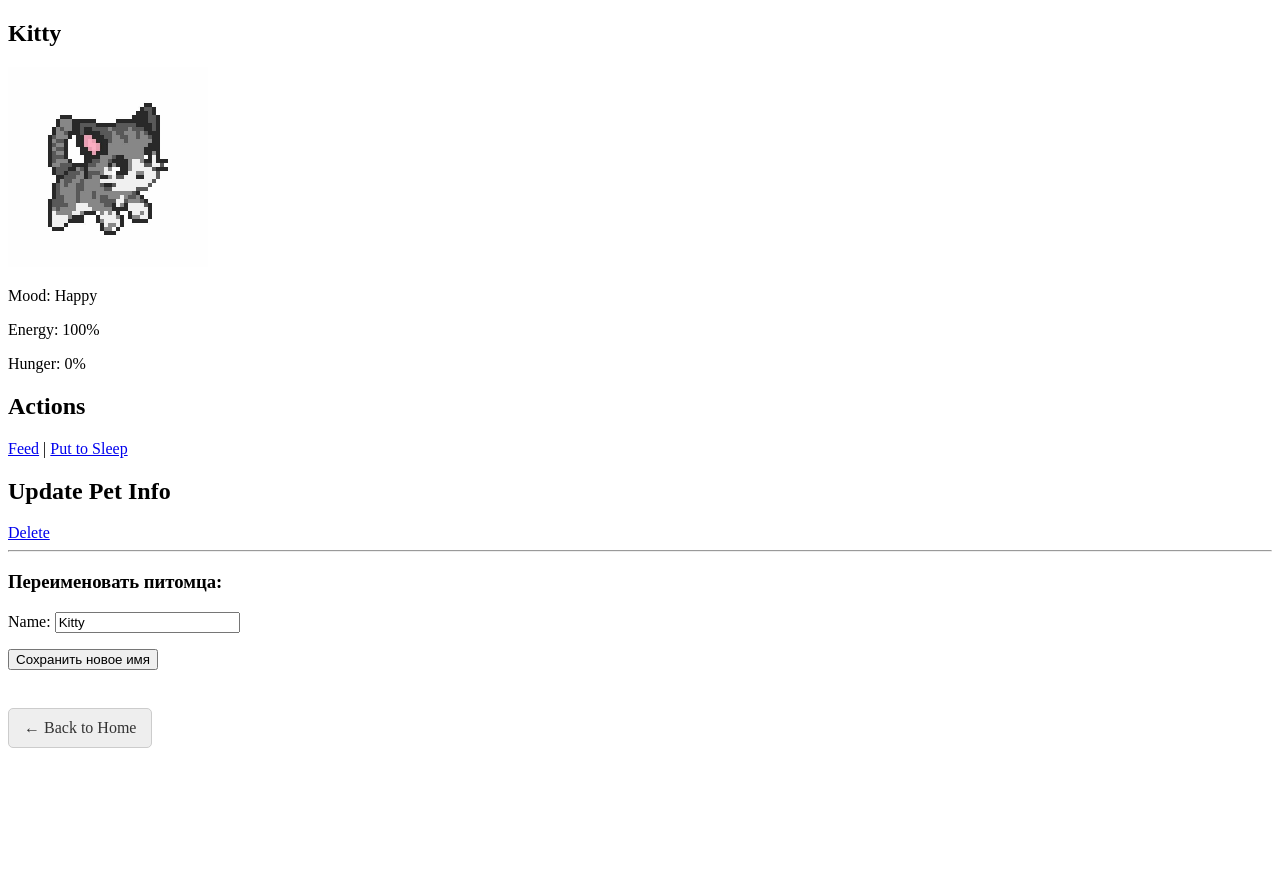
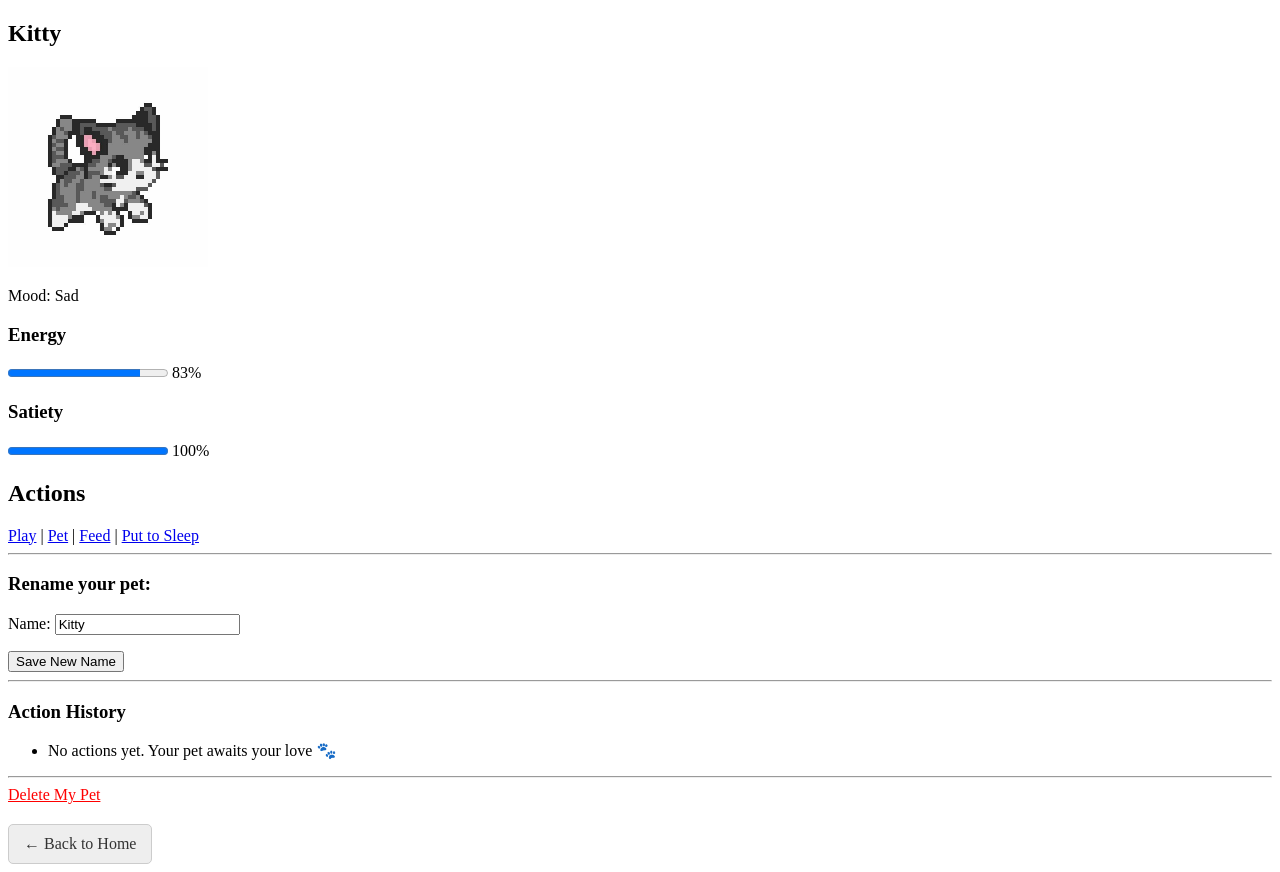
Before and after one commit to despondenssy/virtual_pet, a Django app: page /pet/4/ in a window 1280 px wide. Before the commit the page ends 748 px from the top, so only its background shows below. Run offline with Django 5.2, Linux system fonts and the light colour scheme; data comes from the database, SQL or seed files in the repository.

Commit message:
Add pet actions functionality (play, pet)

```diff
--- a/pet/forms.py
+++ b/pet/forms.py
@@ -2,7 +2,7 @@
 from .models import Pet
 
 class PetForm(forms.ModelForm):
-    image = forms.ChoiceField(  # переопределяем image
+    image = forms.ChoiceField(
         choices=[
             ('pet_images/cat1.png', 'Cat 1'),
             ('pet_images/cat2.jpg', 'Cat 2'),
--- a/pet/models.py
+++ b/pet/models.py
@@ -1,4 +1,5 @@
 from django.db import models
+from django.utils import timezone
 
 class Pet(models.Model):
     MOOD_CHOICES = [
@@ -10,10 +11,43 @@
 
     name = models.CharField(max_length=50)  # Имя питомца
     mood = models.CharField(max_length=20, choices=MOOD_CHOICES, default='happy') # Настроение
-    hunger = models.PositiveIntegerField(default=0)  # Голод (0-100)
+    satiety = models.PositiveIntegerField(default=0)  # Голод (0-100)
     energy = models.PositiveIntegerField(default=100)  # Энергия (0-100)
     # image = models.ImageField(upload_to='pet_images/', blank=True, null=True)
     image = models.CharField(max_length=100, blank=True, null=True)
 
+    last_updated = models.DateTimeField(default=timezone.now)
+
     def __str__(self):
         return self.name
+
+    def update_state(self):
+    # Получаем текущее время и время последнего обновления
+        now = timezone.now()
+        time_passed = now - self.last_updated
+        minutes_passed = time_passed.total_seconds() // 60
+
+        if minutes_passed >= 2:  # Обновляем, если прошло хотя бы 2 минуты
+            decay = int(minutes_passed)
+
+            self.satiety = min(100, self.satiety + decay)
+            self.energy = max(0, self.energy - decay)
+
+            # Обновляем настроение на основе энергии и голода
+            if self.energy < 30 or self.satiety > 70:
+                self.mood = 'sad'
+            elif self.energy > 70 and self.satiety < 30:
+                self.mood = 'happy'
+            else:
+                self.mood = 'sleepy'
+
+            self.last_updated = now
+            self.save()
+
+class PetAction(models.Model):
+    pet = models.ForeignKey('Pet', on_delete=models.CASCADE, related_name='actions')
+    action = models.CharField(max_length=100)
+    timestamp = models.DateTimeField(default=timezone.now)
+
+    def __str__(self):
+        return f"{self.pet.name} — {self.action} at {self.timestamp.strftime('%Y-%m-%d %H:%M:%S')}"
--- a/pet/templates/pet/home.html
+++ b/pet/templates/pet/home.html
@@ -13,7 +13,7 @@
     <ul>
     {% for pet in pets %}
         <li>
-            <a href="{% url 'pet_info' pet.id %}"><strong>{{ pet.name }}</strong></a> - Mood: {{ pet.mood }}, Hunger: {{ pet.hunger }}, Energy: {{ pet.energy }}
+            <a href="{% url 'pet_info' pet.id %}"><strong>{{ pet.name }}</strong></a> - Mood: {{ pet.mood }}, Satiety: {{ pet.satiety }}, Energy: {{ pet.energy }}
             <a href="{% url 'delete_pet' pet.id %}">Delete</a>
         </li>
     {% endfor %}
--- a/pet/templates/pet/pet_info.html
+++ b/pet/templates/pet/pet_info.html
@@ -14,26 +14,42 @@
         <img src="/media/pet_images/cat2.jpg" alt="Default Pet Image" width="200">
     {% endif %}
 
+    <p>Mood: {{ pet.get_mood_display }}</p>
 
+    <h3>Energy</h3>
+    <progress value="{{ pet.energy }}" max="100"></progress> {{ pet.energy }}%
 
-    <p>Mood: {{ pet.get_mood_display }}</p>
-    <p>Energy: {{ pet.energy }}%</p>
-    <p>Hunger: {{ pet.hunger }}%</p>
+    <h3>Satiety</h3>
+    <progress value="{{ pet.satiety }}" max="100"></progress> {{ pet.satiety }}%
 
     <h2>Actions</h2>
+    <a href="{% url 'play_with_pet' pet.id %}">Play</a> |
+    <a href="{% url 'pet_pet' pet.id %}">Pet</a> |
     <a href="{% url 'feed_pet' pet.id %}">Feed</a> |
     <a href="{% url 'put_to_sleep' pet.id %}">Put to Sleep</a>
 
-    <h2>Update Pet Info</h2>
-    <a href="{% url 'delete_pet' pet.id %}">Delete</a>
+    <hr>
 
-    <hr>
-    <h3>Переименовать питомца:</h3>
+    <h3>Rename your pet:</h3>
     <form method="post">
         {% csrf_token %}
         {{ form.as_p }}
-        <button type="submit">Сохранить новое имя</button>
+        <button type="submit">Save New Name</button>
     </form>
+
+    <hr>
+    <h3>Action History</h3>
+    <ul>
+        {% for action in pet.actions.all|dictsortreversed:"timestamp"|slice:":7" %}
+            <li>{{ action.timestamp|date:"H:i:s d.m.Y" }} — {{ action.action }}</li>
+        {% empty %}
+            <li>No actions yet. Your pet awaits your love 🐾</li>
+        {% endfor %}
+    </ul>
+
+    <hr>
+
+    <a href="{% url 'delete_pet' pet.id %}" style="color: red;">Delete My Pet</a>
 
     <br>
     <a href="{% url 'home' %}" style="display: inline-block; margin-top: 20px; padding: 10px 15px; background-color: #eee; border: 1px solid #ccc; border-radius: 5px; text-decoration: none; color: #333;">← Back to Home</a>
--- a/pet/urls.py
+++ b/pet/urls.py
@@ -9,5 +9,7 @@
     path('pet/<int:pet_id>/', views.pet_info, name='pet_info'),  # Страница просмотра и редактирования питомца
     path('feed_pet/<int:pet_id>/', views.feed_pet, name='feed_pet'),
     path('put_to_sleep/<int:pet_id>/', views.put_to_sleep, name='put_to_sleep'),
+    path('play/<int:pet_id>/', views.play_with_pet, name='play_with_pet'),
+    path('pet/<int:pet_id>/pet/', views.pet_pet, name='pet_pet'),
     path('delete/<int:pet_id>/', views.delete_pet, name='delete_pet'), # Удаление питомцев
 ]
--- a/pet/views.py
+++ b/pet/views.py
@@ -2,6 +2,7 @@
 from .models import Pet
 from .forms import PetForm
 from .forms import RenamePetForm
+from .models import PetAction
 
 # Домашняя страница
 def home(request):
@@ -12,6 +13,8 @@
 # Просмотр и редактирование информации о питомце
 def pet_info(request, pet_id):
     pet = get_object_or_404(Pet, id=pet_id)
+
+    pet.update_state()
 
     if request.method == 'POST':
         form = RenamePetForm(request.POST, instance=pet)
@@ -30,7 +33,7 @@
         if form.is_valid():
             pet = form.save(commit=False)
             pet.mood = 'happy'
-            pet.hunger = 0
+            pet.satiety = 0
             pet.energy = 100
             pet.save()
             return redirect('home')
@@ -50,10 +53,13 @@
 # Кормление
 def feed_pet(request, pet_id):
     pet = get_object_or_404(Pet, id=pet_id)
-    pet.hunger = 100
+    pet.satiety = 100
     pet.energy -= 10
     pet.mood = 'happy'
     pet.save()
+
+    PetAction.objects.create(pet=pet, action="Fed the pet")
+
     return redirect('pet_info', pet_id=pet.id)
 
 # Сон
@@ -62,4 +68,28 @@
     pet.energy = 100
     pet.mood = 'sleepy'
     pet.save()
+
+    PetAction.objects.create(pet=pet, action="Put the pet to sleep")
+
     return redirect('pet_info', pet_id=pet.id)
+
+# Поиграть
+def play_with_pet(request, pet_id):
+    pet = get_object_or_404(Pet, id=pet_id)
+    pet.energy = max(pet.energy - 10, 0)
+    pet.mood = "Playful"
+    pet.save()
+
+    PetAction.objects.create(pet=pet, action="Played with pet")
+
+    return redirect('pet_info', pet_id=pet.id)
+
+# Погладить
+def pet_pet(request, pet_id):
+    pet = get_object_or_404(Pet, id=pet_id)
+    pet.mood = "Happy"
+    pet.save()
+
+    PetAction.objects.create(pet=pet, action="Petted the pet")
+
+    return redirect('pet_info', pet_id=pet.id)
```
Also changed, not shown: db.sqlite3, pet/migrations/0007_pet_last_updated.py (added), pet/migrations/0008_rename_hunger_pet_satiety.py (added), pet/migrations/0009_petaction.py (added).
